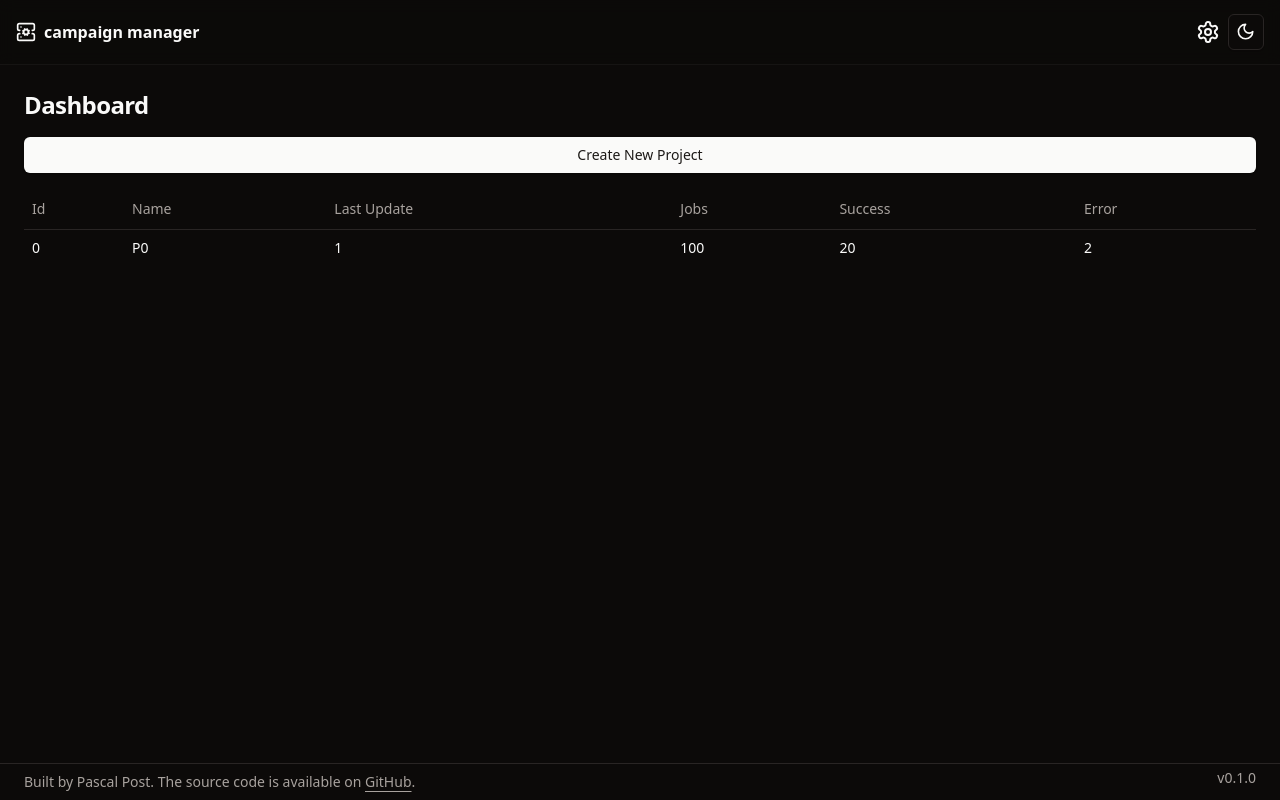
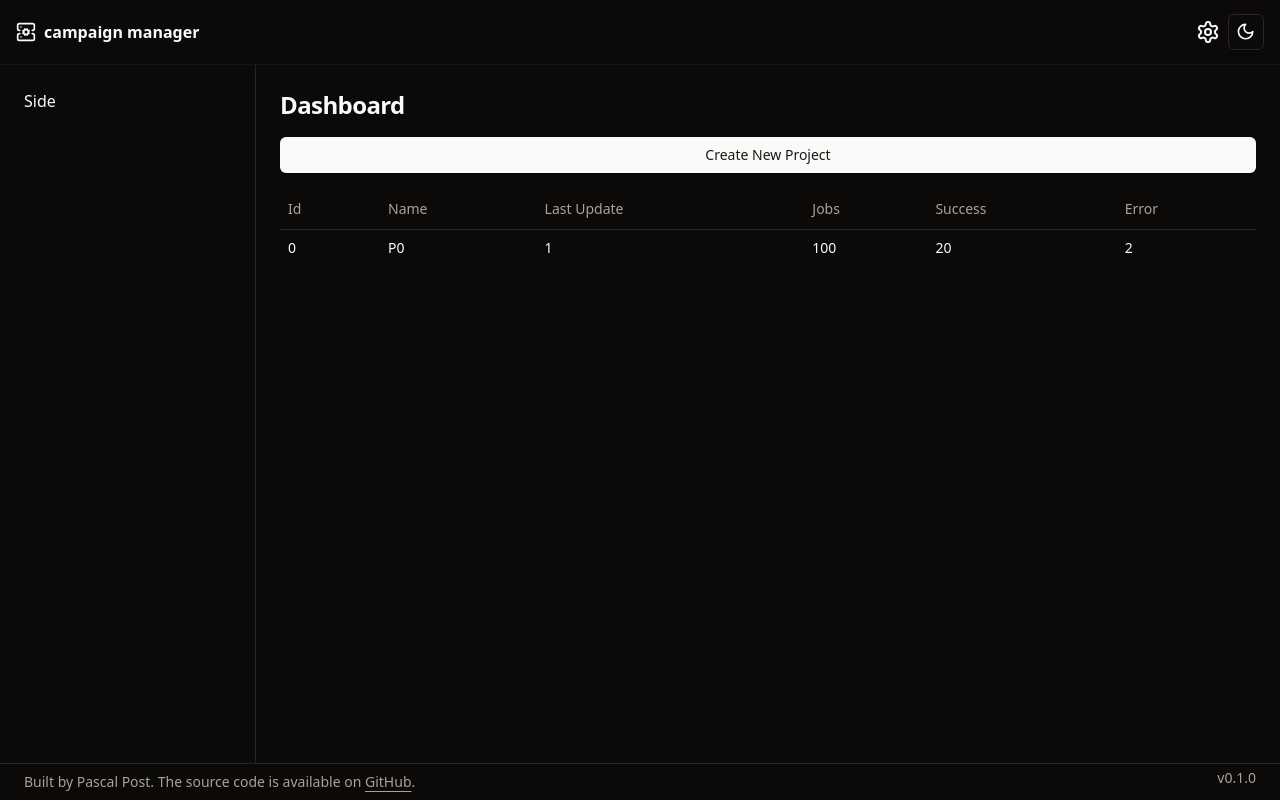
Before and after one commit to pascalPost/campaign-manager, a React (Vite) app in the folder frontend/: page / in a window 1280 px wide. Built offline with nearby package versions, Linux system fonts and the light colour scheme; what @bufbuild/protobuf, @connectrpc/connect, @connectrpc/connect-web would draw is missing.

Commit message:
sidebar added

```diff
--- a/frontend/src/components/footer.tsx
+++ b/frontend/src/components/footer.tsx
@@ -1,6 +1,6 @@
 export function Footer() {
   return (
-    <footer className="fixed bottom-0 hidden w-full justify-between border-t px-6 py-1 md:flex ">
+    <footer className="hidden w-full justify-between border-t px-6 py-1 backdrop-blur supports-[backdrop-filter]:bg-background/60 md:flex">
       <div>
         <p className="text-balance text-center text-sm leading-loose text-muted-foreground md:text-left">
           Built by Pascal Post. The source code is available on{" "}
--- a/frontend/src/components/header.tsx
+++ b/frontend/src/components/header.tsx
@@ -4,7 +4,7 @@ import { ServerCog, Settings } from "lucide-react";
 
 export default function Header() {
   return (
-    <header className="sticky top-0 z-50 w-full border-b border-b border-border/40 bg-background/95 backdrop-blur supports-[backdrop-filter]:bg-background/60">
+    <header className="sticky top-0 z-50 w-full border-b border-border/40 bg-background/95 backdrop-blur supports-[backdrop-filter]:bg-background/60">
       <nav className="flex h-16 items-center justify-between px-4">
         {/* TODO add mobile menu <MenuIcon className="md:hidden" />*/}
 
--- a/frontend/src/components/layout.tsx
+++ b/frontend/src/components/layout.tsx
@@ -5,14 +5,18 @@ import { Toaster } from "@/components/ui/sonner.tsx";
 
 export const Layout = ({ children }: { children: ReactNode }) => {
   return (
-    <>
+    <div className="flex h-screen flex-1 flex-col">
       <Header />
-      <div className="w-full flex-1 px-6">
-        <aside className="fixed"></aside>
-        <main className="py-6">{children}</main>
+      <div className="flex h-full flex-row">
+        <aside className="hidden h-full min-w-64 border-r px-6 py-6 lg:flex">
+          Side
+        </aside>
+        <div className="w-full px-6 py-6">
+          <main className="flex w-full flex-col">{children}</main>
+        </div>
       </div>
       <Toaster richColors />
       <Footer />
-    </>
+    </div>
   );
 };
```
